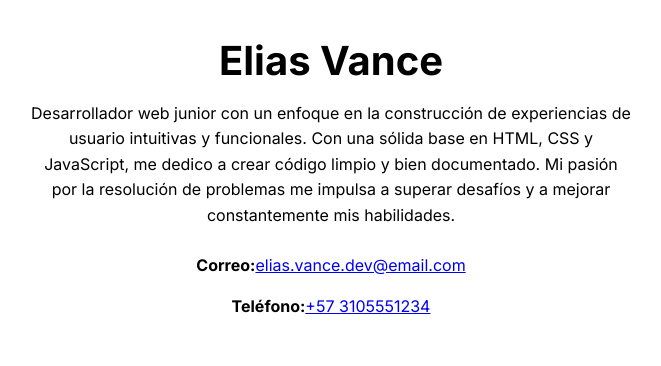
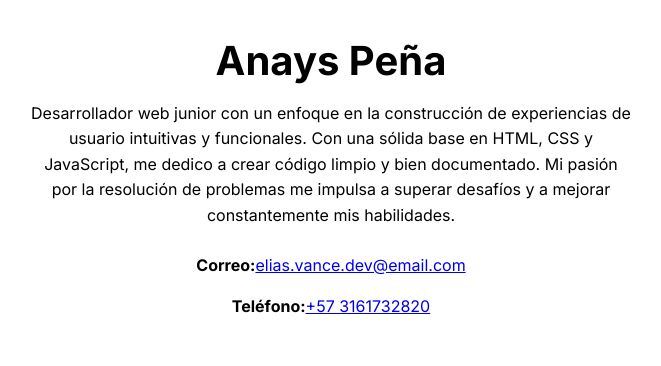
Before and after one commit to anayspenaobregon26-commits/MI-LANDING-PAGE, a plain HTML site: page index.html in a window 1280 px wide. Shown: the part 403-769 px from the top of the page, without its empty margins (309-970 px from the left). Drawn offline with Linux system fonts and the light colour scheme.

Commit message:
Update index.html

```diff
--- a/index.html
+++ b/index.html
@@ -24,13 +24,13 @@
     <section id="inicio" class="section profile-section">
         <div class="profile-container">
             <img src="./pato.jpg" alt="Tu Foto de Perfil" class="profile-photo">
-            <h1 class="profile-name">Elias Vance</h1>
+            <h1 class="profile-name">Anays Peña</h1>
             <p class="profile-summary">
                 Desarrollador web junior con un enfoque en la construcción de experiencias de usuario intuitivas y funcionales. Con una sólida base en HTML, CSS y JavaScript, me dedico a crear código limpio y bien documentado. Mi pasión por la resolución de problemas me impulsa a superar desafíos y a mejorar constantemente mis habilidades.
             </p>
             <div class="contact-info">
-                <p><strong>Correo:</strong><a href="mailto:elias.vance.dev@email.com">elias.vance.dev@email.com</a></p>
-                <p><strong>Teléfono:</strong><a href="http://wa.me/+573105551234" target="_blank" rel="noopener noreferrer">+57 3105551234</a></p>
+                <p><strong>Correo:</strong><a href="mailto:anayspenaobregon26@gmail.com">elias.vance.dev@email.com</a></p>
+                <p><strong>Teléfono:</strong><a href="http://wa.me/+573161732820" target="_blank" rel="noopener noreferrer">+57 3161732820</a></p>
             </div>
         </div>
     </section>
@@ -119,4 +119,5 @@
 
     <script src="./script.js"></script>
 </body>
+
 </html>
```
